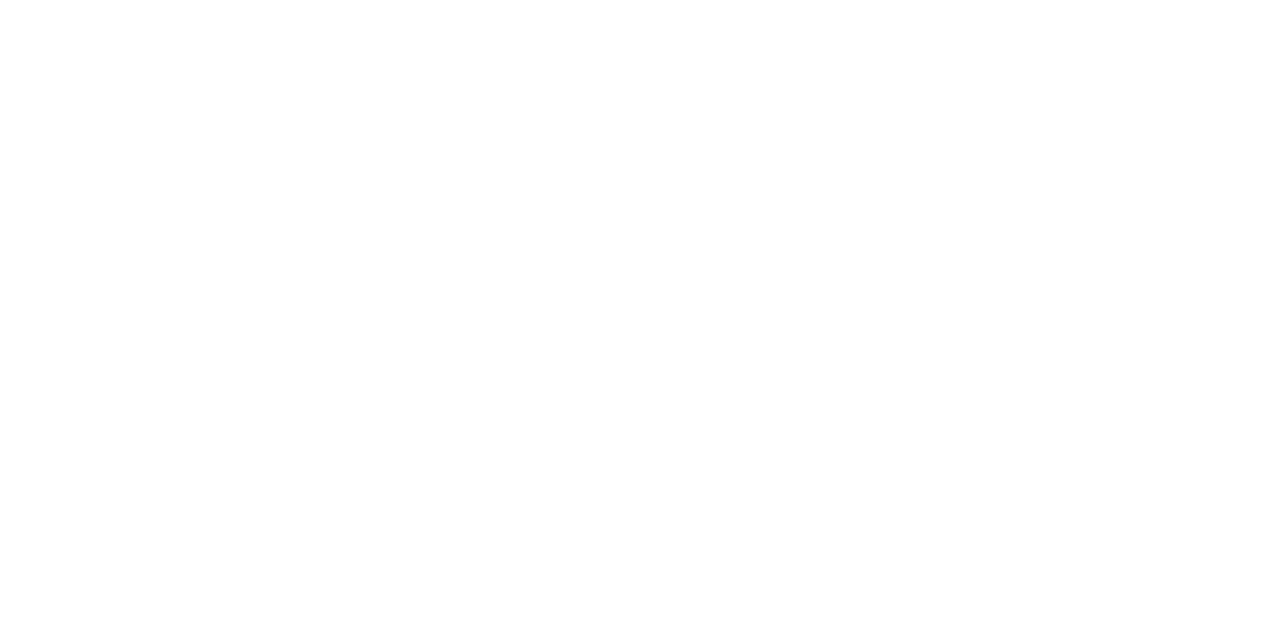
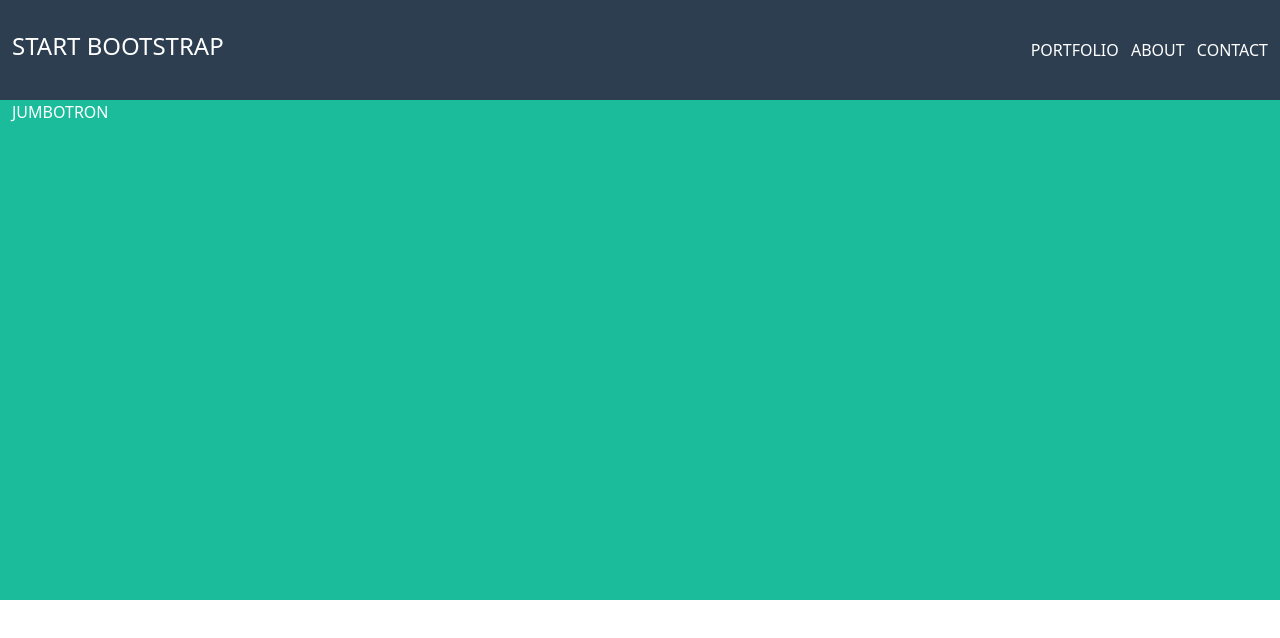
Before and after one commit to PlacidoBonfiglio/html-css-bootstrap-freelancer, a plain HTML site: page index.html in a window 1280 px wide. Drawn offline with nearby package versions, Linux system fonts and the light colour scheme.

Commit message:
header and jumbotron

```diff
--- a/css/style.css
+++ b/css/style.css
@@ -0,0 +1,9 @@
+header {
+    height: 100px;
+    background-color: #2C3E50;
+}
+
+.jumbotron {
+    height: 500px;
+    background-color: #1ABC9C;
+}
--- a/index.html
+++ b/index.html
@@ -5,12 +5,37 @@
     <meta name="viewport" content="width=device-width, initial-scale=1.0">
     <title>Bootstrap freelancer</title>
 
+    <!-- BOOTSTRAP ICONS -->
+    <link rel="stylesheet" href="https://cdn.jsdelivr.net/npm/bootstrap-icons@1.11.3/font/bootstrap-icons.min.css">
+
     <!-- BOOTSTRAP -->
     <link href="https://cdn.jsdelivr.net/npm/bootstrap@5.3.3/dist/css/bootstrap.min.css" rel="stylesheet" integrity="sha384-QWTKZyjpPEjISv5WaRU9OFeRpok6YctnYmDr5pNlyT2bRjXh0JMhjY6hW+ALEwIH" crossorigin="anonymous">
+
+    <!-- CSS -->
+    <link rel="stylesheet" href="css/style.css">
 </head>
 
 <body>
+    <header class="container-fluid text-white">
+        <div class="row h-100 align-items-center">
+            <div class="col-6">
+                <h1 class="h4">START BOOTSTRAP</h1>
+            </div>
 
+            <div class="col-6 text-end">
+                <i class="bi bi-card-list fs-2 d-md-none"></i>
+                <ul class="list-inline d-none d-md-block mb-0">
+                    <li class="list-inline-item"><a href="#" class="text-white text-decoration-none">PORTFOLIO</a></li>
+                    <li class="list-inline-item"><a href="#" class="text-white text-decoration-none">ABOUT</a></li>
+                    <li class="list-inline-item"><a href="#" class="text-white text-decoration-none">CONTACT</a></li>
+                </ul>
+            </div>
+        </div>
+    </header>
+
+    <div class="jumbotron container-fluid text-white">
+        <div>JUMBOTRON</div>
+    </div>
 </body>
 
 </html>
```
